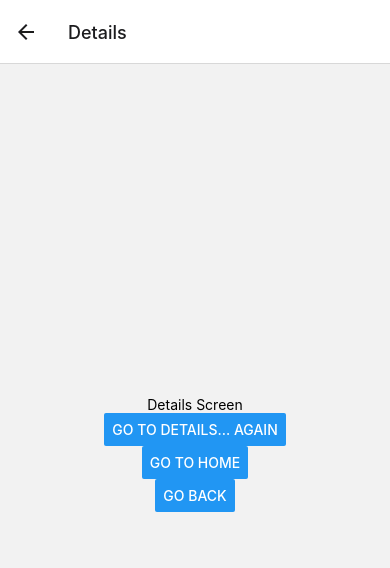
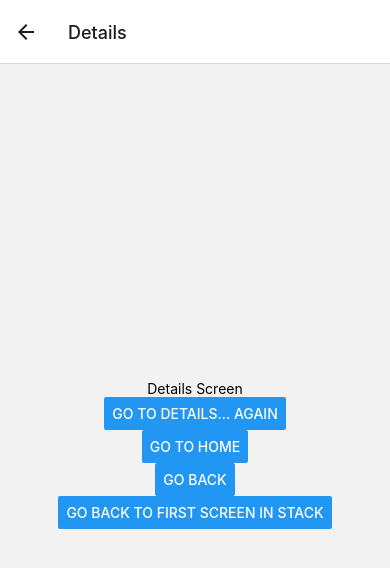
Before and after one commit to Raunaq27/MULT-265-E2-Raunaq, a React Native app in the folder e2/: screen / in a window 390 px wide. Both pictures are taken after a click on the button "GO TO DETAILS". Shown: the top 568 px of the page. Built offline with nearby package versions, Linux system fonts and the light colour scheme.

Commit message:
added a button that goes back to the first screen in the stack

```diff
--- a/e2/App.js
+++ b/e2/App.js
@@ -26,6 +26,10 @@ function DetailsScreen({navigation}) {
       />
       <Button title="Go to Home" onPress={() => navigation.navigate('Home')} />
       <Button title="Go back" onPress={() => navigation.goBack()} />
+      <Button
+        title="Go back to first screen in stack"
+        onPress={() => navigation.popToTop()}
+      />
     </View>
   );
 }
```
